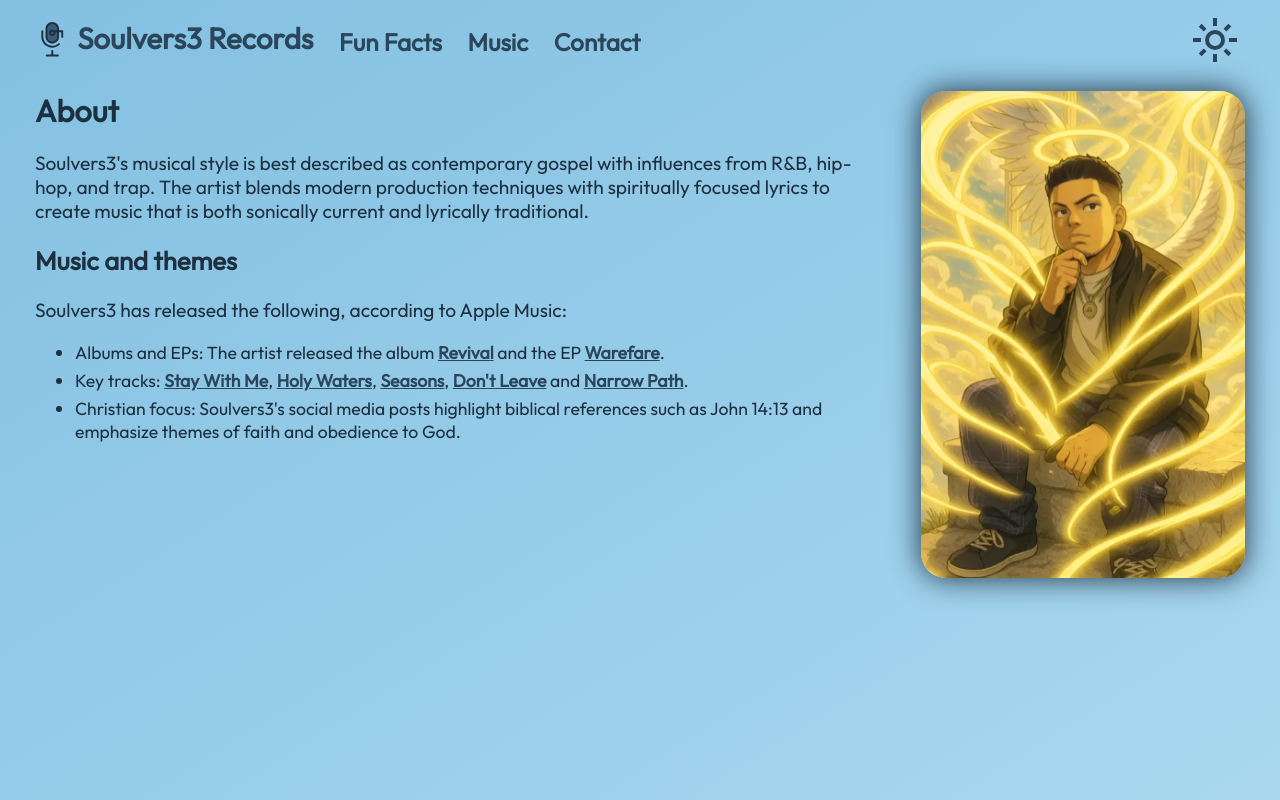
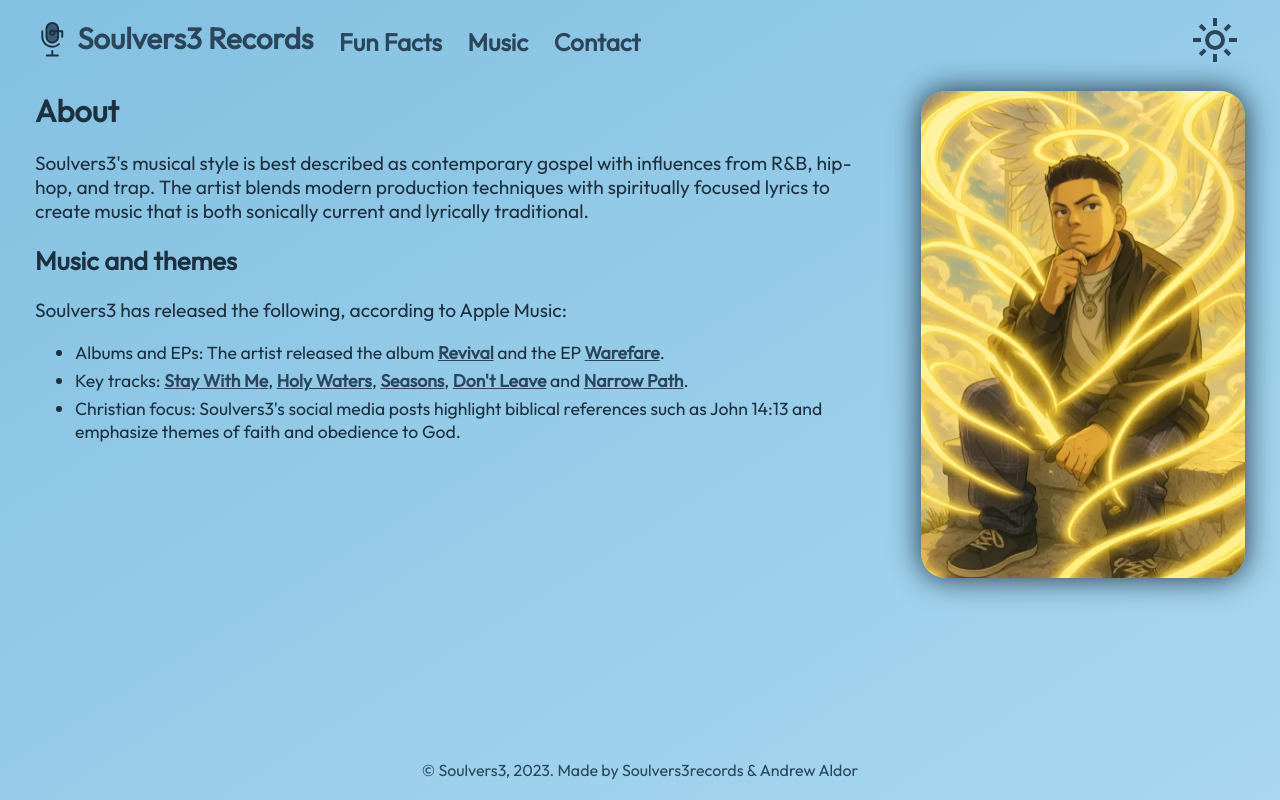
Before and after one commit to aldortheold/soulvers3records, a React (Vite) app: page / in a window 1280 px wide. Built offline with nearby package versions, Linux system fonts and the light colour scheme.

Commit message:
added a footer

```diff
--- a/src/App.jsx
+++ b/src/App.jsx
@@ -29,6 +29,7 @@ function App() {
 
     return (
         <BrowserRouter>
+            <main>
                 <div className="app">
                     {width >= 600 ?
                     <nav className="desktop-nav">
@@ -70,6 +71,8 @@ function App() {
                         <Route path="*" element={<Home />} />
                     </Routes>
                 </div>
+            </main>
+            <footer>© Soulvers3, 2023. Made by Soulvers3records & Andrew Aldor</footer>
         </BrowserRouter>
     )
 }
--- a/src/index.css
+++ b/src/index.css
@@ -42,13 +42,39 @@ html, body {
     background: linear-gradient(to bottom right, var(--bg-1), var(--bg-2));
     background-repeat: no-repeat;
     background-attachment: fixed;
+    background-size: 100% 100%;
     color: var(--color);
     transition: all 0.4s ease;
     margin: 0;
 }
 
+body {
+    display: flex;
+    flex-direction: column;
+}
+
+#root {
+    min-height: 100vh;
+    display: flex;
+    flex-direction: column;
+}
+
+main {
+    flex: 1;
+    display: flex;
+    flex-direction: column;
+}
+
 .app {
-    padding: 20px 35px 30px;
+    flex: 1;
+    padding: 20px 35px 0;
+}
+
+footer {
+    width: 86vw;
+    color: var(--link-color);
+    text-align: center;
+    margin: 10px auto 20px;
 }
 
 .mobile-nav {
```
Lines whose indentation alone changed are shown as unchanged.
